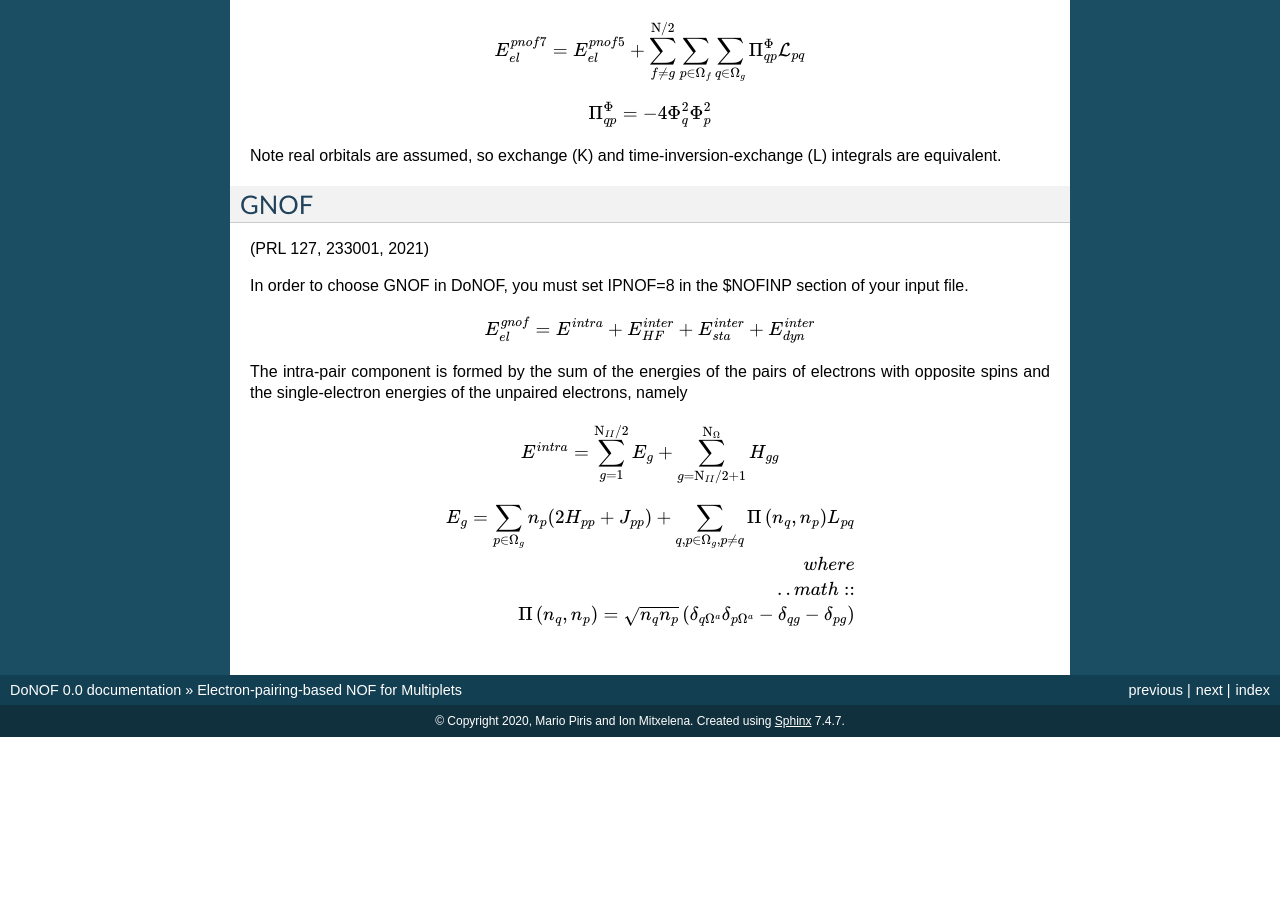
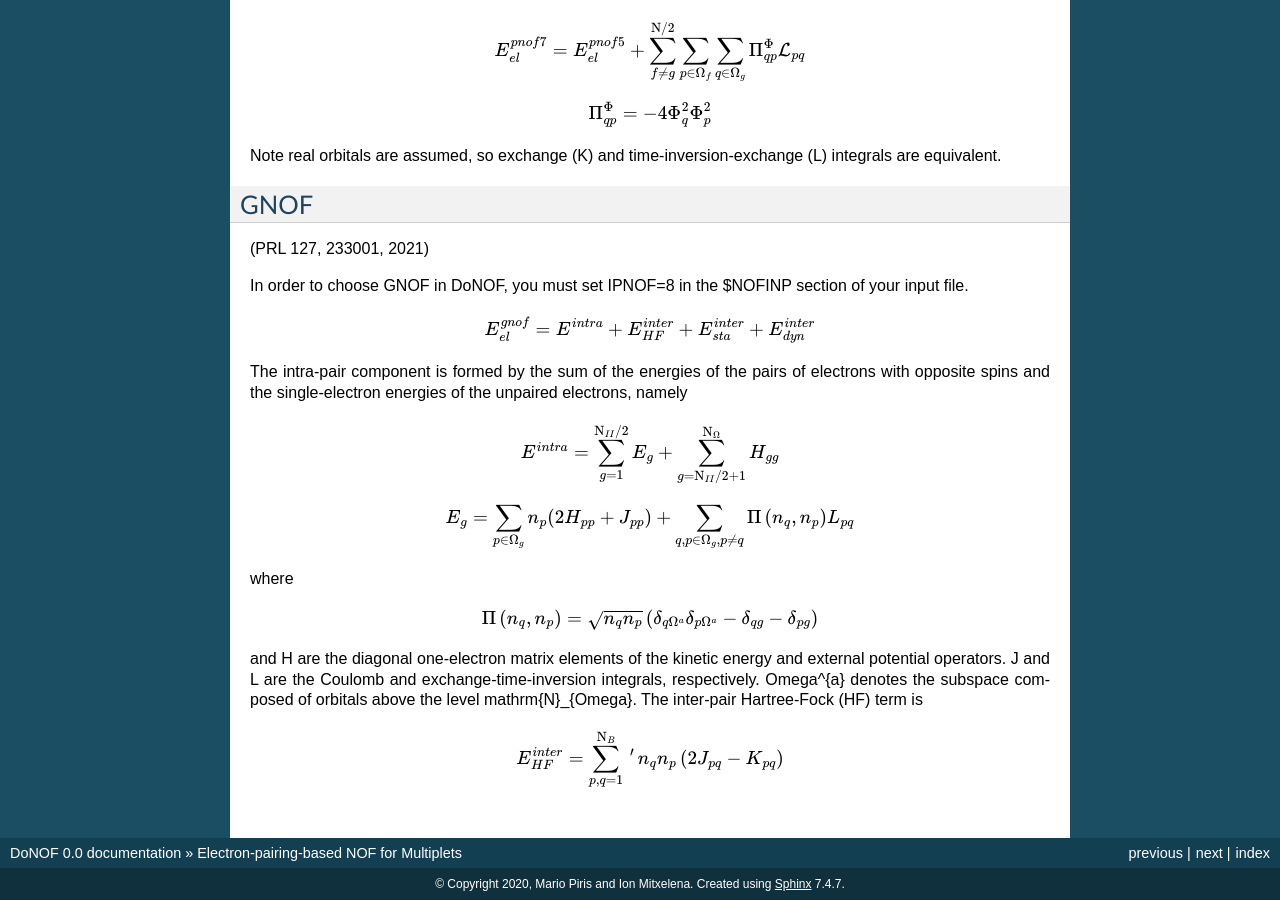
Before and after one commit to DoNOF/DoNOF-Documentation, a Sphinx documentation site: the page built from docs/PNOF57.rst, in a window 1280 px wide and 900 px high, scrolled down 2827 px. Built offline with Sphinx 7.4.7, drawn with Linux system fonts in a browser that asks for light colours; before the commit the page ends 3564 px from its top, so only the background shows below that.

Commit message:
Update PNOF57.rst

```diff
--- a/docs/PNOF57.rst
+++ b/docs/PNOF57.rst
@@ -161,8 +161,14 @@ The intra-pair component is formed by the sum of the energies of the pairs of el
 
     E_g = \sum\limits _{p\in\Omega_g} n_p (2H_{pp}+J_{pp}) + \sum\limits _{q,p\in\Omega_g,p\neq q} \Pi \left( n_q,n_p \right) L_{pq}
 
- where
+where
 
- .. math::
+.. math::
 
     \Pi\left(n_q,n_p\right) = \sqrt{n_q n_p} \left(\delta_{q\Omega^{a}} \delta_{p\Omega^{a}} - \delta_{qg} - \delta_{pg} \right)
+
+and H are the diagonal one-electron matrix elements of the kinetic energy and external potential operators. J and L are the Coulomb and exchange-time-inversion integrals, respectively. Omega^{a} denotes the subspace composed of orbitals above the level \mathrm{N}_{\Omega}. The inter-pair Hartree-Fock (HF) term is
+
+.. math::
+
+    E _{HF}^{inter} = \sum\limits _{p,q=1}^{\mathrm{N}_B}\,'\, n_q n_p \left( 2J_{pq}-K_{pq} \right)
```
